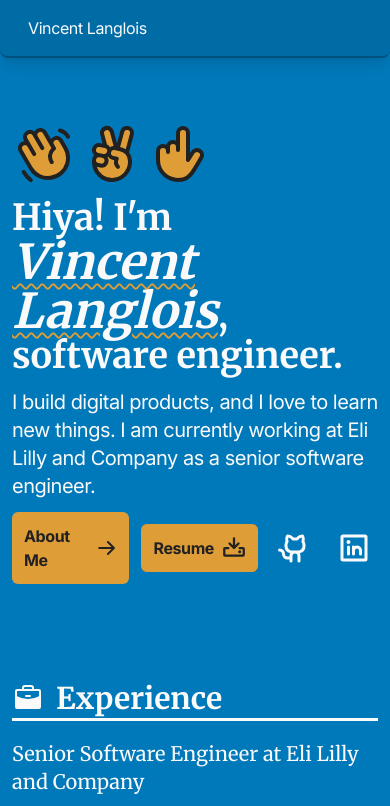
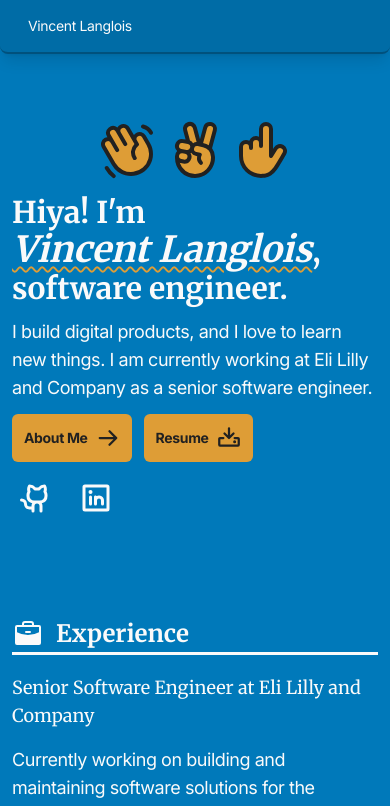
Before and after one commit to vtlanglois/portfolio-website, a Next.js app: page / in a window 390 px wide. Shown: the top 806 px of the page. Built offline with nearby package versions, Linux system fonts and the light colour scheme.

Commit message:
refactor: mobile improvements

```diff
--- a/src/app/page.tsx
+++ b/src/app/page.tsx
@@ -30,8 +30,8 @@ export default function Home() {
   return (
     <>
       <Section>
-        <Card className="flex max-w-4xl flex-col items-start justify-start gap-3">
-          <div className="flex flex-row gap-1">
+        <Card className="flex flex-col items-start justify-start gap-3">
+          <div className="flex flex-row items-center gap-1 lg:justify-start justify-center w-full">
             <HandWavingIcon size="64" weight="duotone" className="hand-icon" />
             <HandPeaceIcon size="64" weight="duotone" className="hand-icon" />
             <HandPointingIcon
@@ -41,10 +41,10 @@ export default function Home() {
               className="hand-icon"
             />
           </div>
-          <Text as="h1" variant="heading1">
+          <Text as="h1" variant="heading1" className="">
             Hiya! I&apos;m
             <br />
-            <span className="decoration-secondary dark:decoration-red text-5xl font-black italic underline decoration-wavy decoration-2 underline-offset-4 dark:decoration-solid">
+            <span className="decoration-secondary dark:decoration-red text-4xl font-black italic underline decoration-wavy decoration-2 underline-offset-4 lg:text-5xl dark:decoration-solid">
               Vincent Langlois
             </span>
             ,
@@ -56,7 +56,8 @@ export default function Home() {
             currently working at Eli Lilly and Company as a senior software
             engineer.
           </Text>
-          <div className="flex w-full flex-row items-center gap-3">
+          <div className="flex w-full flex-col items-start gap-3 lg:flex-row lg:items-center">
+            <div className="flex flex-row gap-3">
               <NavLink
                 variant="button"
                 appearance="primary"
@@ -75,7 +76,9 @@ export default function Home() {
                 Resume
                 <DownloadIcon size="24" weight="bold" />
               </NavLink>
+            </div>
 
+            <div className="flex flex-row gap-3">
               <NavLink
                 variant="icon"
                 appearance="primary"
@@ -92,6 +95,7 @@ export default function Home() {
               >
                 <LinkedinLogoIcon size="32" weight="bold" />
               </NavLink>
+            </div>
           </div>
         </Card>
       </Section>
--- a/src/components/NavLink/index.tsx
+++ b/src/components/NavLink/index.tsx
@@ -19,7 +19,7 @@ const variantStyles: Record<
   Record<NavLinkAppearance, string> & { base: string }
 > = {
   button: {
-    base: "text-md inline-flex items-center justify-center gap-2 rounded-md font-sans tracking-tight",
+    base: "text-sm lg:text-md inline-flex items-center justify-center gap-2 rounded-md font-sans tracking-tight",
     primary:
       "transition-color bg-secondary p-3 font-bold text-foreground-secondary shadow-none hover:bg-secondary-50 hover:shadow-sm active:bg-secondary-300 motion-safe:transition-shadow motion-safe:transition-transform motion-safe:duration-200 motion-safe:hover:translate-x-0.5 motion-safe:hover:-translate-y-1 motion-safe:hover:scale-105 dark:bg-red dark:text-foreground dark:hover:bg-cool-blue",
     secondary:
--- a/src/components/Text/index.tsx
+++ b/src/components/Text/index.tsx
@@ -11,11 +11,12 @@ interface TextProps
 }
 
 const variantStyles = {
-  heading1: "font-serif font-bold text-4xl",
-  heading2: "flex flex-row items-center gap-2 font-serif text-3xl font-bold",
+  heading1: "font-serif font-bold text-3xl lg:text-4xl",
+  heading2:
+    "flex flex-row items-center gap-2 font-serif text-2xl lg:text-3xl font-bold",
   heading3:
-    "light:font-light flex flex-row items-center gap-2 font-serif text-xl",
-  paragraph: "font-sans text-xl tracking-tight",
+    "light:font-light flex flex-row items-center gap-2 font-serif text-lg lg:text-xl",
+  paragraph: "font-sans text-lg lg:text-xl tracking-tight",
 };
 
 export default function Text({ as, variant, children, className }: TextProps) {
```
Lines whose indentation alone changed are shown as unchanged.
